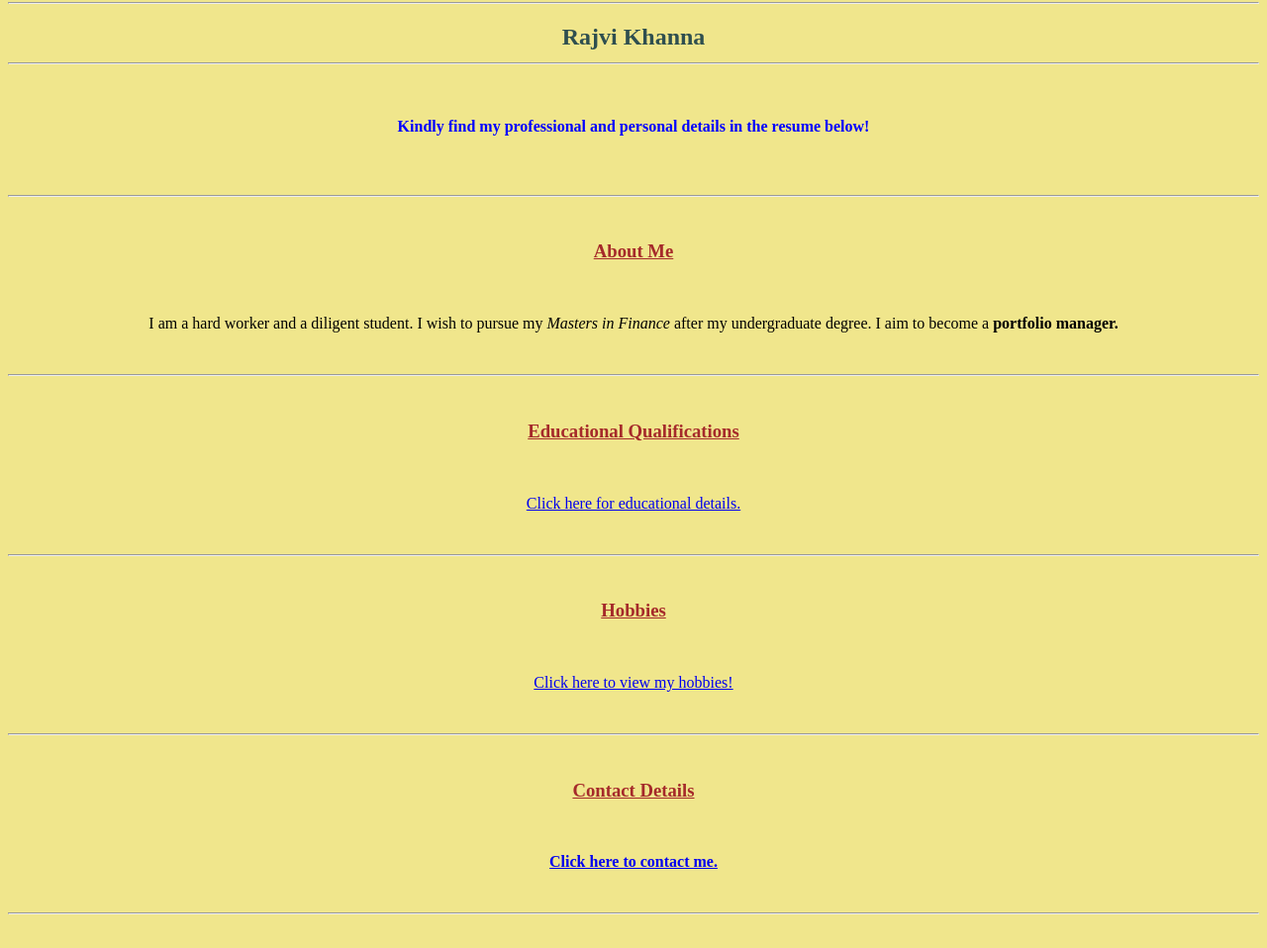
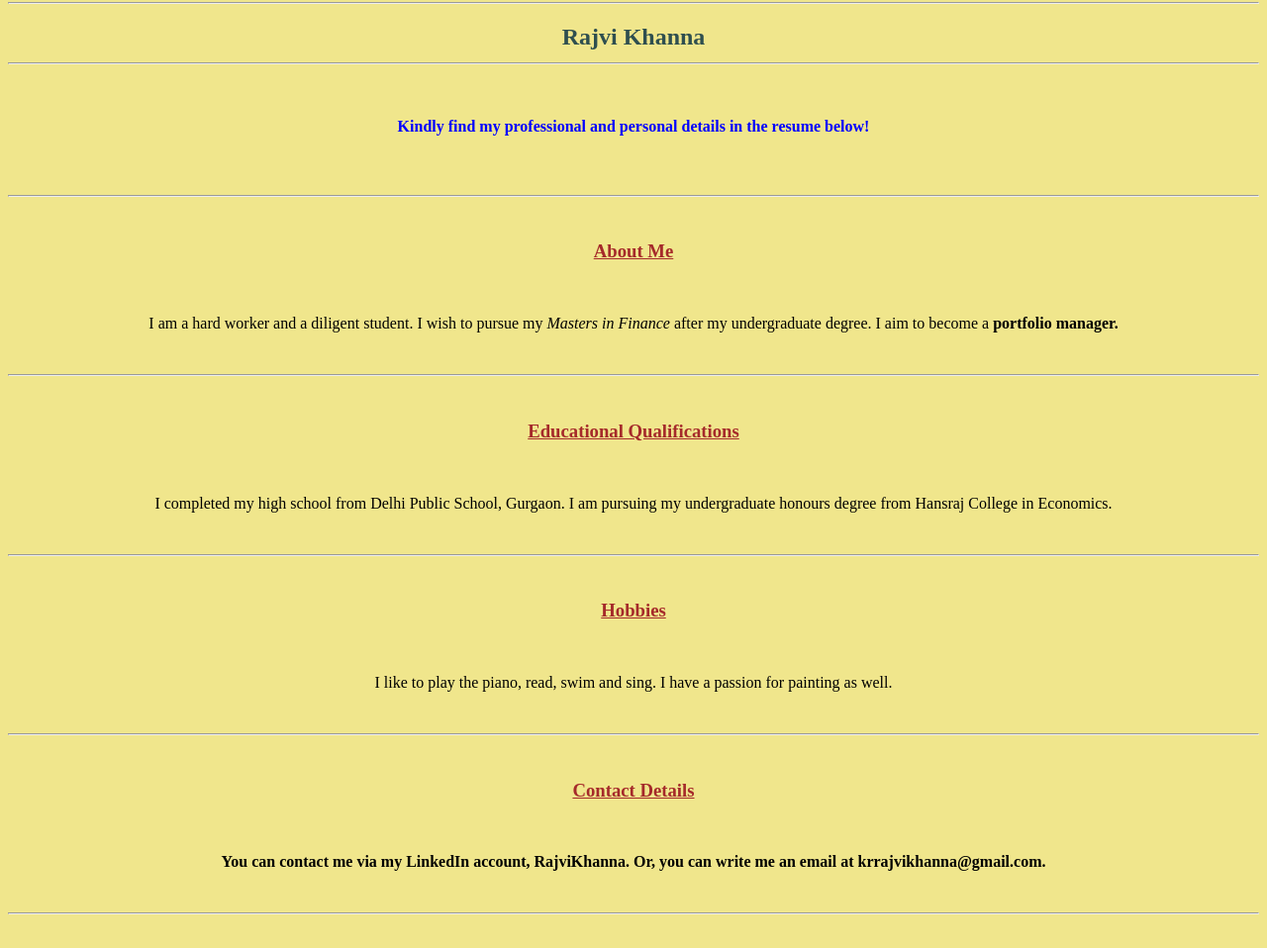
Before and after one commit to Rajvi2801/practicals, a plain HTML site: page prac1.html in a window 1280 px wide. Shown: the part 78-1036 px from the top of the page at 99% size. Drawn offline with Linux system fonts and the light colour scheme.

Commit message:
Update prac1.html

```diff
--- a/prac1.html
+++ b/prac1.html
@@ -21,14 +21,15 @@
     after my undergraduate degree. I aim to become a <b> portfolio manager. </b> </p> <br> <hr> <br>
   <h3 style="color:brown;"> <u> <b>Educational Qualifications</b> </u></h3> <br>
     <p>
-       <a href="C:\Users\91997\OneDrive\Desktop\Web Development\edu.html"> Click here for educational details.</a> </p>
+       I completed my high school from Delhi Public School, Gurgaon. I am
+      pursuing my undergraduate honours degree from Hansraj College in Economics. </p>
 <br> <hr> <br>
   <h3 style="color:brown;"> <u> <b> Hobbies</b> </u></h3> <br>
     <p>
-      <a href="C:\Users\91997\OneDrive\Desktop\Web Development\hobbies.html"> Click here to view my hobbies!</a> </p>
+      I like to play the piano, read, swim and sing. I have a passion for painting as well. </p>
 <br> <hr> <br>
 <h3 style="color:brown;"> <u> <b>Contact Details<b> </u> </h3> <br>
-    <p> <a href="C:\Users\91997\OneDrive\Desktop\Web Development\contact.html"> Click here to contact me. </a> </p>
+    <p> You can contact me via my LinkedIn account, RajviKhanna. Or, you can write me an email at krrajvikhanna@gmail.com. </p>
     <br> <hr> <br>
   </body>
 </html>
```
